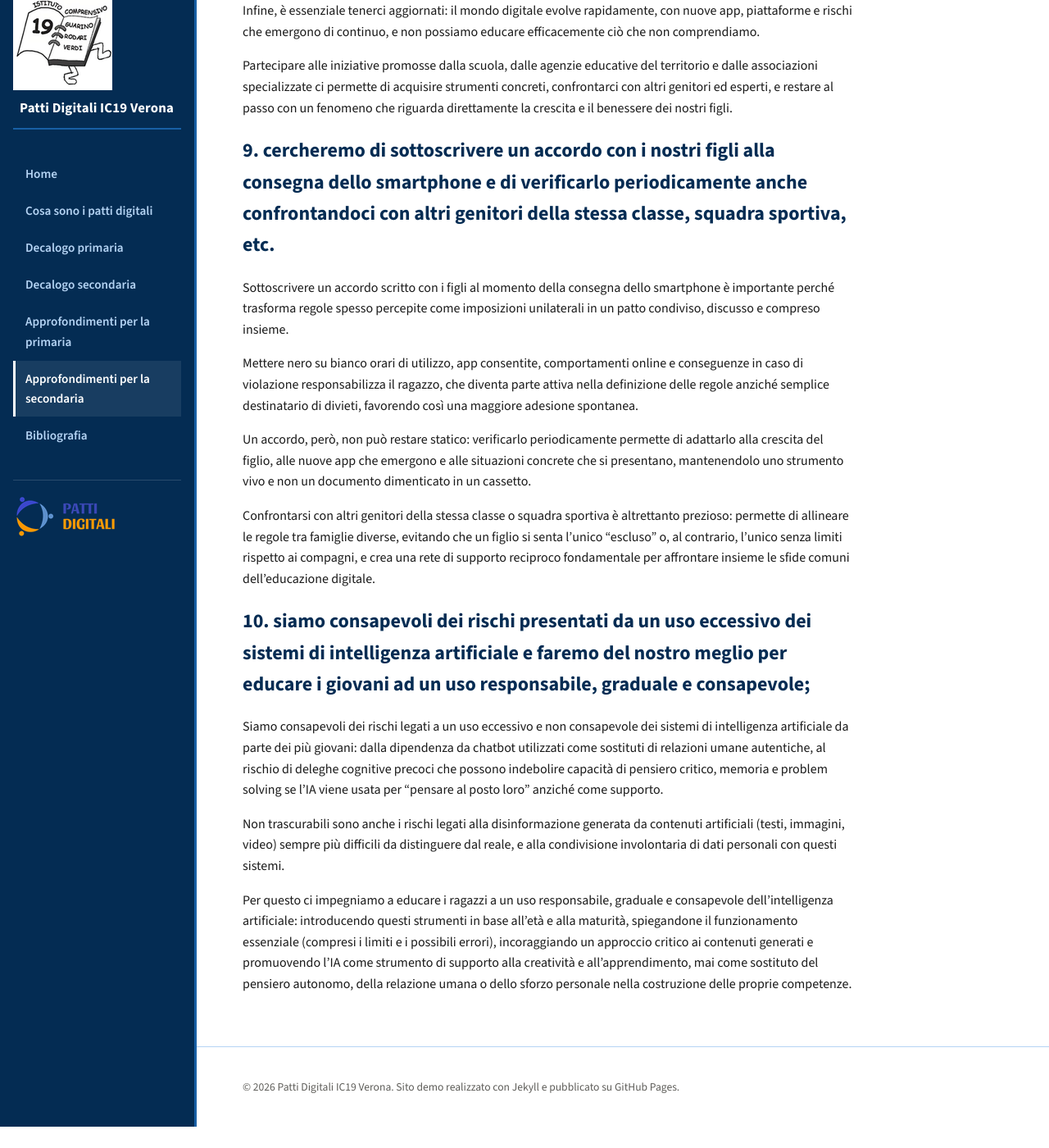
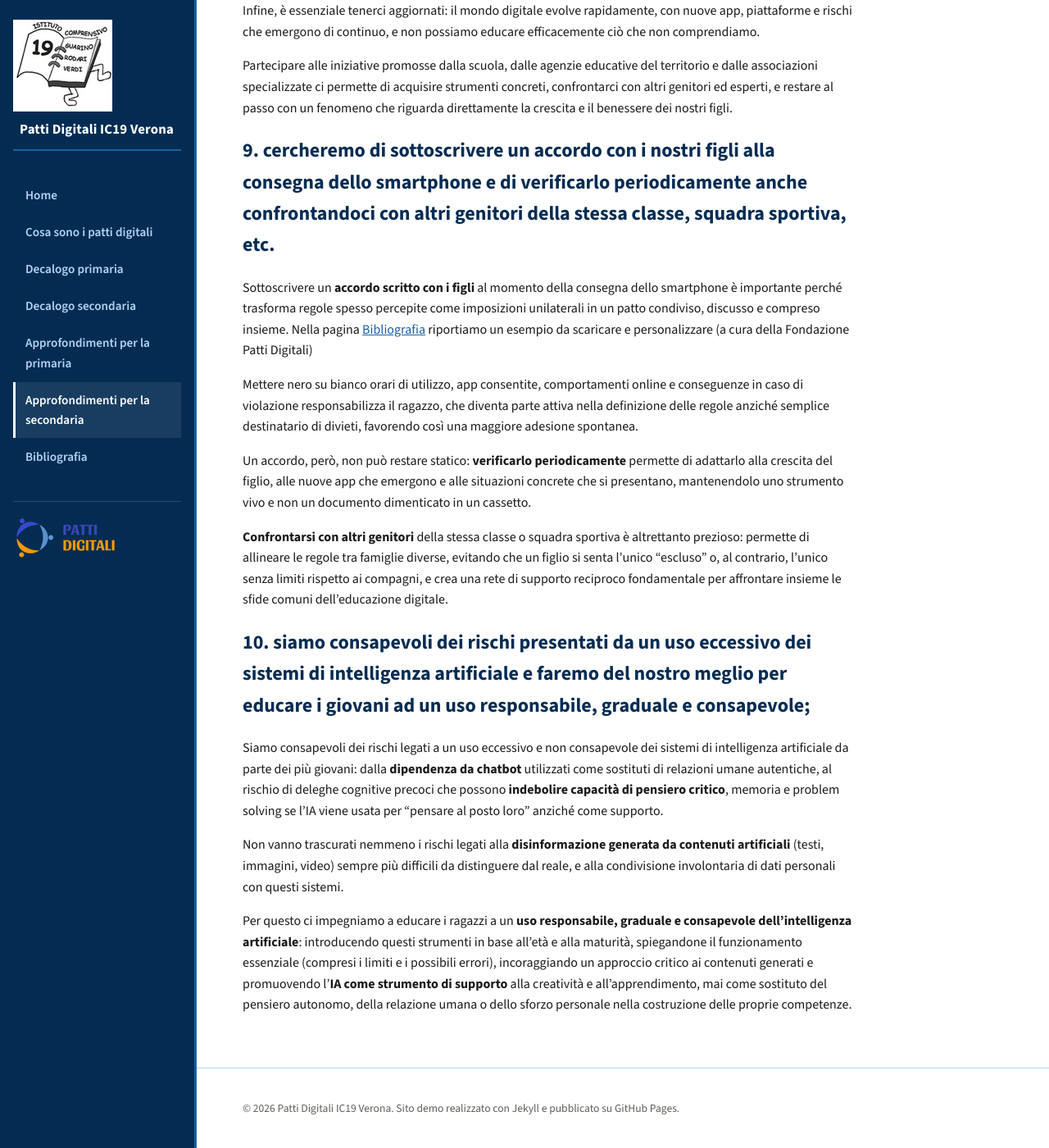
Before and after one commit to albvalente/prova, a Jekyll site: the page built from patto-digitale-secondaria-approfondimenti.md, in a window 1280 px wide and 1400 px high, scrolled down 5371 px. Shown: the whole window at 82% size. Built offline with Jekyll 4.4.1, drawn with Linux system fonts in a browser that asks for light colours; before the commit the page ends 6745 px from its top, so only the background shows below that; some of the changed text lies outside the part shown.

Commit message:
Update patto-digitale-secondaria-approfondimenti.md

```diff
--- a/patto-digitale-secondaria-approfondimenti.md
+++ b/patto-digitale-secondaria-approfondimenti.md
@@ -130,7 +130,7 @@ Riconoscere l'importanza dei filtri, dunque, non vuol dire considerarli risoluti
 
 La condivisione della posizione tramite app o funzioni integrate negli smartphone (come la condivisione live su iMessage o WhatsApp) comporta rischi spesso sottovalutati.
 
-Tra coetanei, la geolocalizzazione costante può alimentare **dinamiche di controllo sociale ed esclusione**: sapere sempre dove si trovano gli altri genera ansia da confronto, paura di essere tagliati fuori ([FOMO](https://it.wikipedia.org/wiki/FOMO){:target="_blank"}) e, in alcuni casi, forme di monitoraggio reciproco che sconfinano nel controllo relazionale o nel cyberbullismo.
+Tra coetanei, la geolocalizzazione costante può alimentare **dinamiche di controllo sociale ed esclusione**: sapere sempre dove si trovano gli altri genera ansia da confronto, paura di essere tagliati fuori ([FOMO](https://it.wikipedia.org/wiki/FOMO){:target="\_blank"}) e, in alcuni casi, forme di monitoraggio reciproco che sconfinano nel controllo relazionale o nel cyberbullismo.
 
 Se la posizione è visibile a un gruppo ampio o mal configurata, aumenta anche il rischio di essere rintracciati da sconosciuti o di esporre la propria routine quotidiana (casa, scuola, orari) a persone malintenzionate.
 
@@ -142,9 +142,9 @@ Tra figli e genitori la condivisione può essere uno strumento utile di sicurezz
 
 È fondamentale che noi genitori facciamo squadra comune nell'educazione digitale dei figli, perché messaggi discordanti tra madre e padre, o tra famiglia e altri adulti di riferimento, indeboliscono qualsiasi regola e offrono ai ragazzi facili scappatoie.
 
-Un fronte coeso, al contrario, trasmette coerenza e serietà alle indicazioni condivise.
+Un fronte coeso, al contrario, trasmette **coerenza e serietà** alle indicazioni condivise.
 
-Altrettanto importante è dare il buon esempio nell'uso degli schermi: i ragazzi imparano soprattutto per imitazione, e pretendere regole che noi per primi non rispettiamo (smartphone a tavola, telefono controllato di continuo, notifiche che interrompono le conversazioni) mina la nostra credibilità educativa.
+Altrettanto importante è **dare il buon esempio nell'uso degli schermi:** i ragazzi imparano soprattutto per imitazione, e pretendere regole che noi per primi non rispettiamo (smartphone a tavola, telefono controllato di continuo, notifiche che interrompono le conversazioni) mina la nostra credibilità educativa.
 
 Infine, è essenziale tenerci aggiornati: il mondo digitale evolve rapidamente, con nuove app, piattaforme e rischi che emergono di continuo, e non possiamo educare efficacemente ciò che non comprendiamo.
 
@@ -152,18 +152,18 @@ Partecipare alle iniziative promosse dalla scuola, dalle agenzie educative del t
 
 ## 9\. cercheremo di sottoscrivere un accordo con i nostri figli alla consegna dello smartphone e di verificarlo periodicamente anche confrontandoci con altri genitori della stessa classe, squadra sportiva, etc.
 
-Sottoscrivere un accordo scritto con i figli al momento della consegna dello smartphone è importante perché trasforma regole spesso percepite come imposizioni unilaterali in un patto condiviso, discusso e compreso insieme.
+Sottoscrivere un **accordo scritto con i figli** al momento della consegna dello smartphone è importante perché trasforma regole spesso percepite come imposizioni unilaterali in un patto condiviso, discusso e compreso insieme. Nella pagina [Bibliografia](bibliografia) riportiamo un esempio da scaricare e personalizzare (a cura della Fondazione Patti Digitali)
 
 Mettere nero su bianco orari di utilizzo, app consentite, comportamenti online e conseguenze in caso di violazione responsabilizza il ragazzo, che diventa parte attiva nella definizione delle regole anziché semplice destinatario di divieti, favorendo così una maggiore adesione spontanea.
 
-Un accordo, però, non può restare statico: verificarlo periodicamente permette di adattarlo alla crescita del figlio, alle nuove app che emergono e alle situazioni concrete che si presentano, mantenendolo uno strumento vivo e non un documento dimenticato in un cassetto.
+Un accordo, però, non può restare statico: **verificarlo periodicamente** permette di adattarlo alla crescita del figlio, alle nuove app che emergono e alle situazioni concrete che si presentano, mantenendolo uno strumento vivo e non un documento dimenticato in un cassetto.
 
-Confrontarsi con altri genitori della stessa classe o squadra sportiva è altrettanto prezioso: permette di allineare le regole tra famiglie diverse, evitando che un figlio si senta l'unico "escluso" o, al contrario, l'unico senza limiti rispetto ai compagni, e crea una rete di supporto reciproco fondamentale per affrontare insieme le sfide comuni dell'educazione digitale.
+**Confrontarsi con altri genitori** della stessa classe o squadra sportiva è altrettanto prezioso: permette di allineare le regole tra famiglie diverse, evitando che un figlio si senta l'unico "escluso" o, al contrario, l'unico senza limiti rispetto ai compagni, e crea una rete di supporto reciproco fondamentale per affrontare insieme le sfide comuni dell'educazione digitale.
 
 ## 10\. siamo consapevoli dei rischi presentati da un uso eccessivo dei sistemi di intelligenza artificiale e faremo del nostro meglio per educare i giovani ad un uso responsabile, graduale e consapevole;
 
-Siamo consapevoli dei rischi legati a un uso eccessivo e non consapevole dei sistemi di intelligenza artificiale da parte dei più giovani: dalla dipendenza da chatbot utilizzati come sostituti di relazioni umane autentiche, al rischio di deleghe cognitive precoci che possono indebolire capacità di pensiero critico, memoria e problem solving se l'IA viene usata per "pensare al posto loro" anziché come supporto.
+Siamo consapevoli dei rischi legati a un uso eccessivo e non consapevole dei sistemi di intelligenza artificiale da parte dei più giovani: dalla **dipendenza da chatbot** utilizzati come sostituti di relazioni umane autentiche, al rischio di deleghe cognitive precoci che possono **indebolire capacità di pensiero critico**, memoria e problem solving se l'IA viene usata per "pensare al posto loro" anziché come supporto.
 
-Non trascurabili sono anche i rischi legati alla disinformazione generata da contenuti artificiali (testi, immagini, video) sempre più difficili da distinguere dal reale, e alla condivisione involontaria di dati personali con questi sistemi.
+Non vanno trascurati nemmeno i rischi legati alla **disinformazione generata da contenuti artificiali** (testi, immagini, video) sempre più difficili da distinguere dal reale, e alla condivisione involontaria di dati personali con questi sistemi.
 
-Per questo ci impegniamo a educare i ragazzi a un uso responsabile, graduale e consapevole dell'intelligenza artificiale: introducendo questi strumenti in base all'età e alla maturità, spiegandone il funzionamento essenziale (compresi i limiti e i possibili errori), incoraggiando un approccio critico ai contenuti generati e promuovendo l'IA come strumento di supporto alla creatività e all'apprendimento, mai come sostituto del pensiero autonomo, della relazione umana o dello sforzo personale nella costruzione delle proprie competenze.
+Per questo ci impegniamo a educare i ragazzi a un **uso responsabile, graduale e consapevole dell'intelligenza artificiale**: introducendo questi strumenti in base all'età e alla maturità, spiegandone il funzionamento essenziale (compresi i limiti e i possibili errori), incoraggiando un approccio critico ai contenuti generati e promuovendo l'**IA come strumento di supporto** alla creatività e all'apprendimento, mai come sostituto del pensiero autonomo, della relazione umana o dello sforzo personale nella costruzione delle proprie competenze.
```
